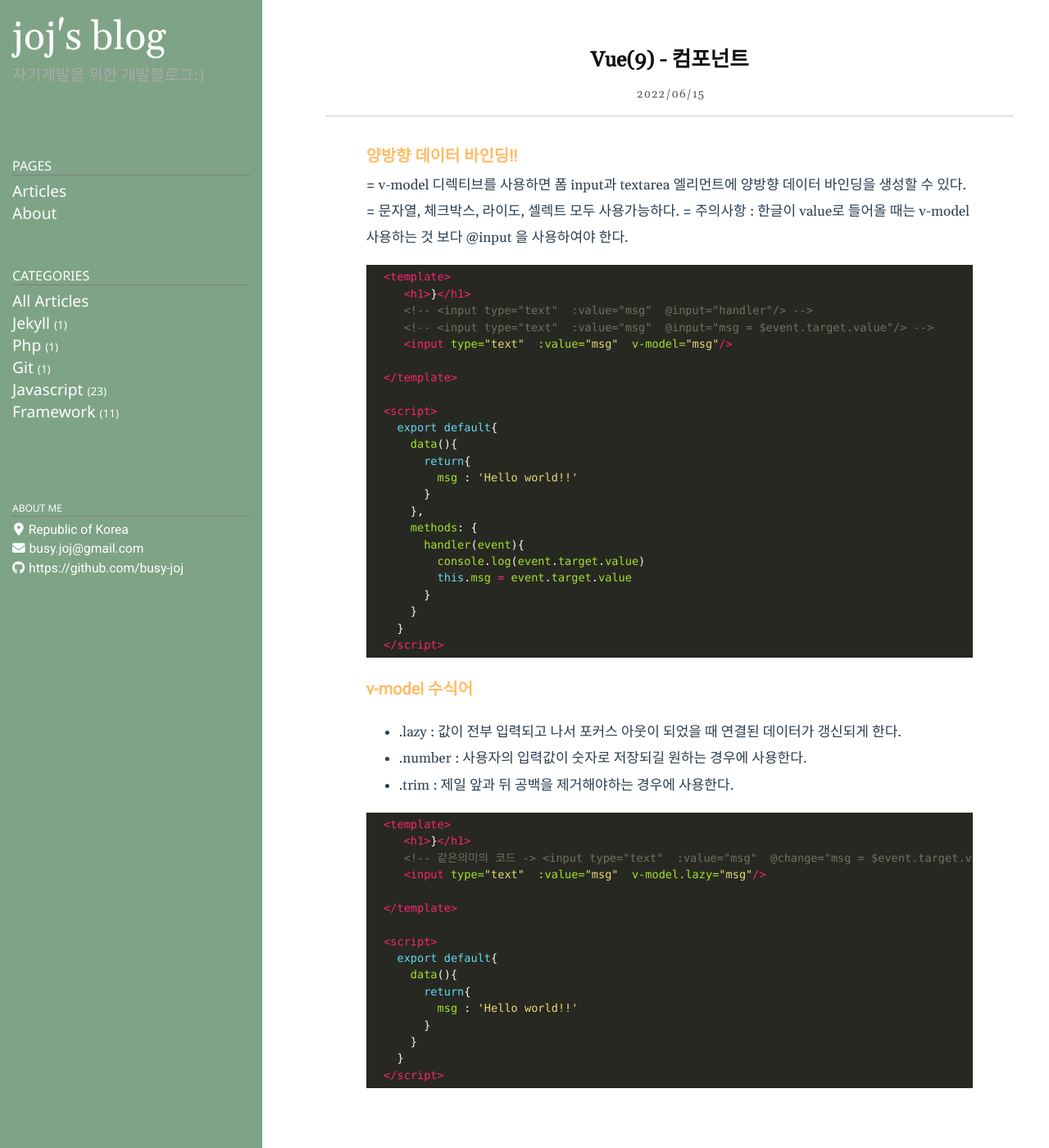
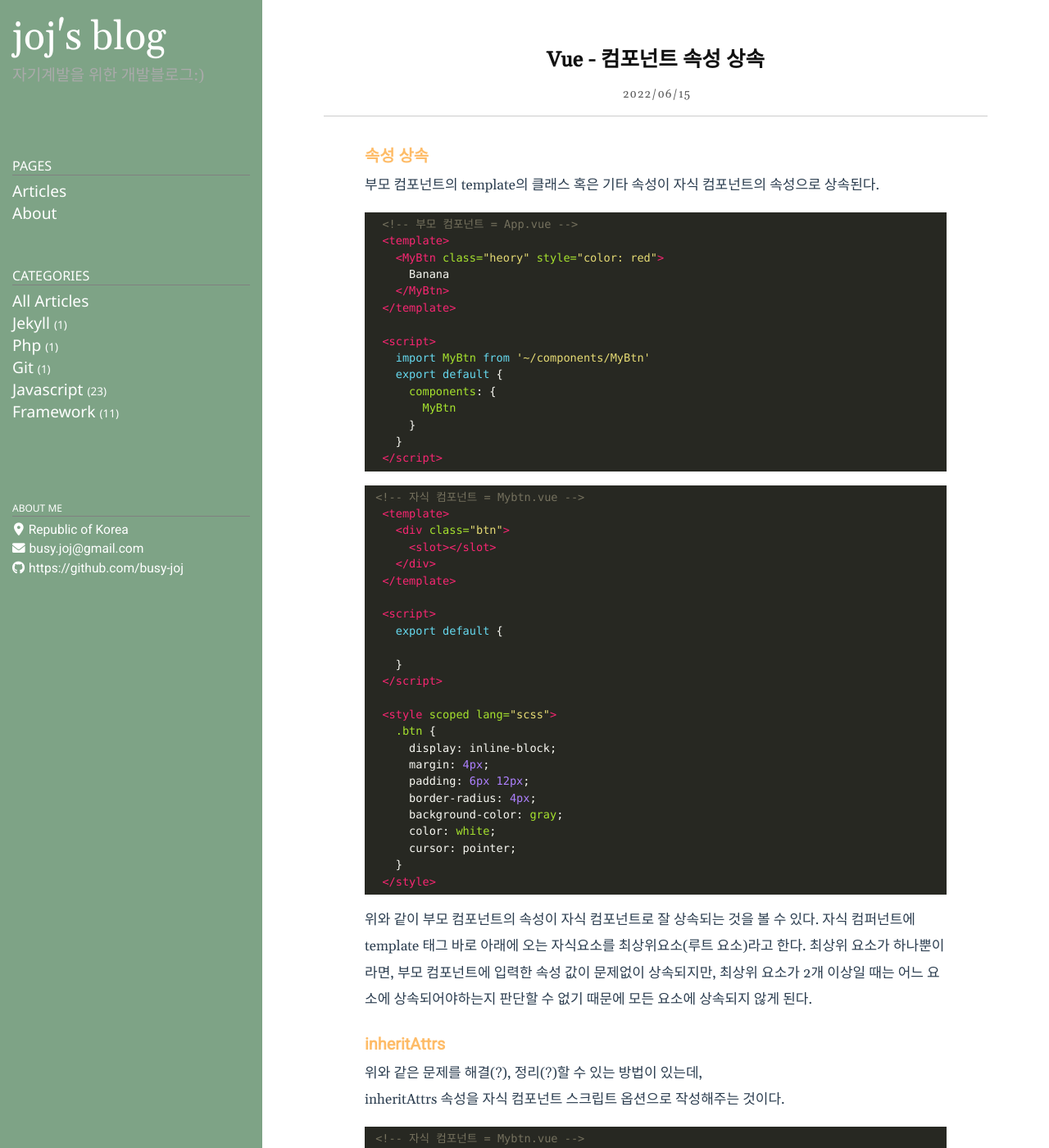
Before and after one commit to busy-joj/busy-joj.github.io, a Jekyll site: the page built from _posts/Framework/2022-06-15-vue9.markdown, in a window 1280 px wide and 1400 px high. Shown: the whole window at 82% size. Built offline with Jekyll 4.4.1, drawn with Linux system fonts in a browser that asks for light colours; some of the changed text lies outside the part shown.

Commit message:
컴포넌트 포스팅

````diff
--- a/_posts/Framework/2022-06-14-vue7.markdown
+++ b/_posts/Framework/2022-06-14-vue7.markdown
@@ -1,6 +1,6 @@
 ---
 layout: post
-title: Vue(7) - 이벤트 핸들링
+title: Vue - 이벤트 핸들링
 date: 2022-06-14 21:38:05 +0900
 category: Framework
 ---
--- a/_posts/Framework/2022-06-15-vue8.markdown
+++ b/_posts/Framework/2022-06-15-vue8.markdown
@@ -1,6 +1,6 @@
 ---
 layout: post
-title: Vue(8) - 폼 입력 바인딩
+title: Vue - 폼 입력 바인딩
 date: 2022-06-15 22:35:18 +0900
 category: Framework
 ---
--- a/_posts/Framework/2022-06-15-vue9.markdown
+++ b/_posts/Framework/2022-06-15-vue9.markdown
@@ -1,60 +1,100 @@
 ---
 layout: post
-title: Vue(9) - 컴포넌트
+title: Vue - 컴포넌트 속성 상속
 date: 2022-06-15 22:35:18 +0900
 category: Framework
 ---
 
-### <span style="color:#febc68;font-weight:bold">양방향 데이터 바인딩!!</span>
- = v-model 디렉티브를 사용하면 폼 input과 textarea 엘리먼트에 양방향 데이터 바인딩을 생성할 수 있다.
- = 문자열, 체크박스, 라이도, 셀렉트 모두 사용가능하다.
- = 주의사항 : 한글이 value로 들어올 때는 v-model 사용하는 것 보다 @input 을 사용하여야 한다.
+### <span style="color:#febc68;font-weight:bold">속성 상속</span>
 
+부모 컴포넌트의 template의 클래스 혹은 기타 속성이 자식 컴포넌트의 속성으로 상속된다.
  ```html
+  <!-- 부모 컴포넌트 = App.vue -->
   <template>
-     <h1>{{ msg }}}</h1>
-     <!-- <input type="text"  :value="msg"  @input="handler"/> -->
-     <!-- <input type="text"  :value="msg"  @input="msg = $event.target.value"/> -->
-     <input type="text"  :value="msg"  v-model="msg"/>
-
+    <MyBtn class="heory" style="color: red">
+      Banana
+    </MyBtn>
   </template>
 
   <script>
-    export default{
-      data(){
-        return{
-          msg : 'Hello world!!'
-        }
-      },
-      methods: {
-        handler(event){
-          console.log(event.target.value)
-          this.msg = event.target.value
-        }
+    import MyBtn from '~/components/MyBtn'
+    export default {
+      components: {
+        MyBtn
       }
     }
   </script>
   ```
-### <span style="color:#febc68;font-weight:bold">v-model 수식어</span>
-- .lazy : 값이 전부 입력되고 나서 포커스 아웃이 되었을 때 연결된 데이터가 갱신되게 한다.
-- .number : 사용자의 입력값이 숫자로 저장되길 원하는 경우에 사용한다.
-- .trim : 제일 앞과 뒤 공백을 제거해야하는 경우에 사용한다.
-
  ```html
+ <!-- 자식 컴포넌트 = Mybtn.vue -->
   <template>
-     <h1>{{ msg }}}</h1>
-     <!-- 같은의미의 코드 -> <input type="text"  :value="msg"  @change="msg = $event.target.value"/> -->
-     <input type="text"  :value="msg"  v-model.lazy="msg"/>
-
+    <div class="btn">
+      <slot></slot>
+    </div>
   </template>
 
   <script>
-    export default{
-      data(){
-        return{
-          msg : 'Hello world!!'
-        }
+    export default {
+
+    }
+  </script>
+
+  <style scoped lang="scss">
+    .btn {
+      display: inline-block;
+      margin: 4px;
+      padding: 6px 12px;
+      border-radius: 4px;
+      background-color: gray;
+      color: white;
+      cursor: pointer;
+    }
+  </style>
+  ```
+위와 같이 부모 컴포넌트의 속성이 자식 컴포넌트로 잘 상속되는 것을 볼 수 있다.
+자식 컴퍼넌트에 template 태그 바로 아래에 오는 자식요소를 최상위요소(루트 요소)라고 한다.
+최상위 요소가 하나뿐이라면, 부모 컴포넌트에 입력한 속성 값이 문제없이 상속되지만,
+최상위 요소가 2개 이상일 때는 어느 요소에 상속되어야하는지 판단할 수 없기 때문에 모든 요소에 상속되지 않게 된다.
+
+### <span style="color:#febc68;font-weight:bold">inheritAttrs</span>
+위와 같은 문제를 해결(?), 정리(?)할 수 있는 방법이 있는데,
+inheritAttrs 속성을 자식 컴포넌트 스크립트 옵션으로 작성해주는 것이다.
+
+```html
+ <!-- 자식 컴포넌트 = Mybtn.vue -->
+  <script>
+    export default {
+      //상속하지 않겠다!!!!는 옵션
+      inheritAttrs : false
+    }
+  </script>
+
+  ```
+'inheritAttrs:false'는 최상위요소가 한 개이든 여러개이든 부모 컴포넌트로 부터 어떠한 속성도 상속받지 않는 상태로 만들어 준다.
+
+### <span style="color:#febc68;font-weight:bold">created</span>
+최상위요소가 여러개이지만, 어떤 속성을 상속받고 싶을 때는 'created'를 사용해보자
+여기서 말하는 'created'는 라이프사이클 훅의 'created', 컴포넌트가 직생된 직후를 의미한다.
+
+```html
+ <!-- 자식 컴포넌트 = Mybtn.vue -->
+   <template>
+    <div class="btn">
+      <slot></slot>
+    </div>
+    <!-- 다른 표현방식, 같은 출력물 -->
+    <h1 :class="$attrs.class" :style="$attrs.style"></h1>
+    <h1 v-bind="$attrs"></h1>
+  </template>
+
+  <script>
+    export default {
+      inheritAttrs : false
+      created (){
+        // $attrs에 담긴 부모 컴퍼넌트의 속성을 created를 이용해 확인하여 이용한다.
+        console.log(this.$attrs)
       }
     }
   </script>
+
   ```
````
